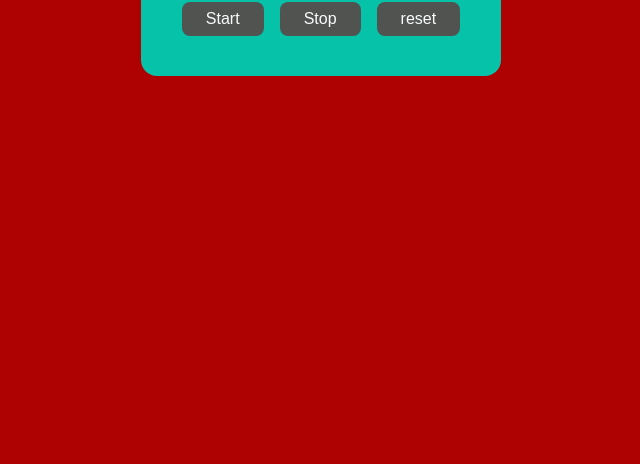
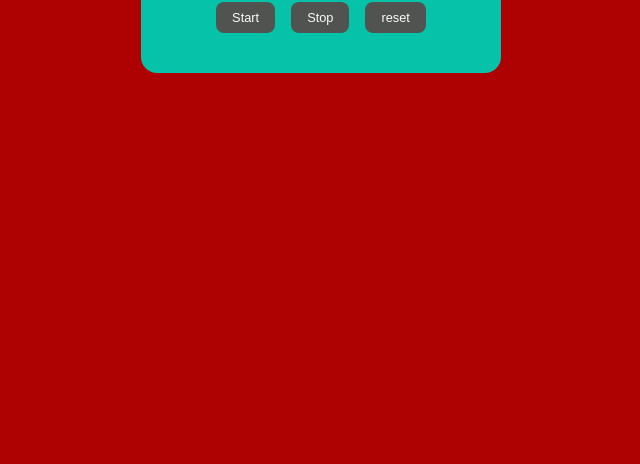
Before and after one commit to galib-hazarika/StopWatch_TellTimer_App, a plain HTML site: page index.html in a window 1280 px wide. Shown: the part 336-800 px from the top of the page, without its empty margins (319-959 px from the left). Drawn offline with Linux system fonts and the light colour scheme.

Commit message:
Switches fornts and padding little bit changes

```diff
--- a/style.css
+++ b/style.css
@@ -45,8 +45,8 @@ body {
   background-color: var(--switch_color);
   border-radius: 0.5rem;
   margin: 0 0.5rem;
-  padding: 0.5rem 1.5rem;
-  font-size: 1rem;
+  padding: 0.5rem 1rem;
+  font-size: 0.8rem;
 }
 #switchs button:hover {
   color: var(--font_color);
```
